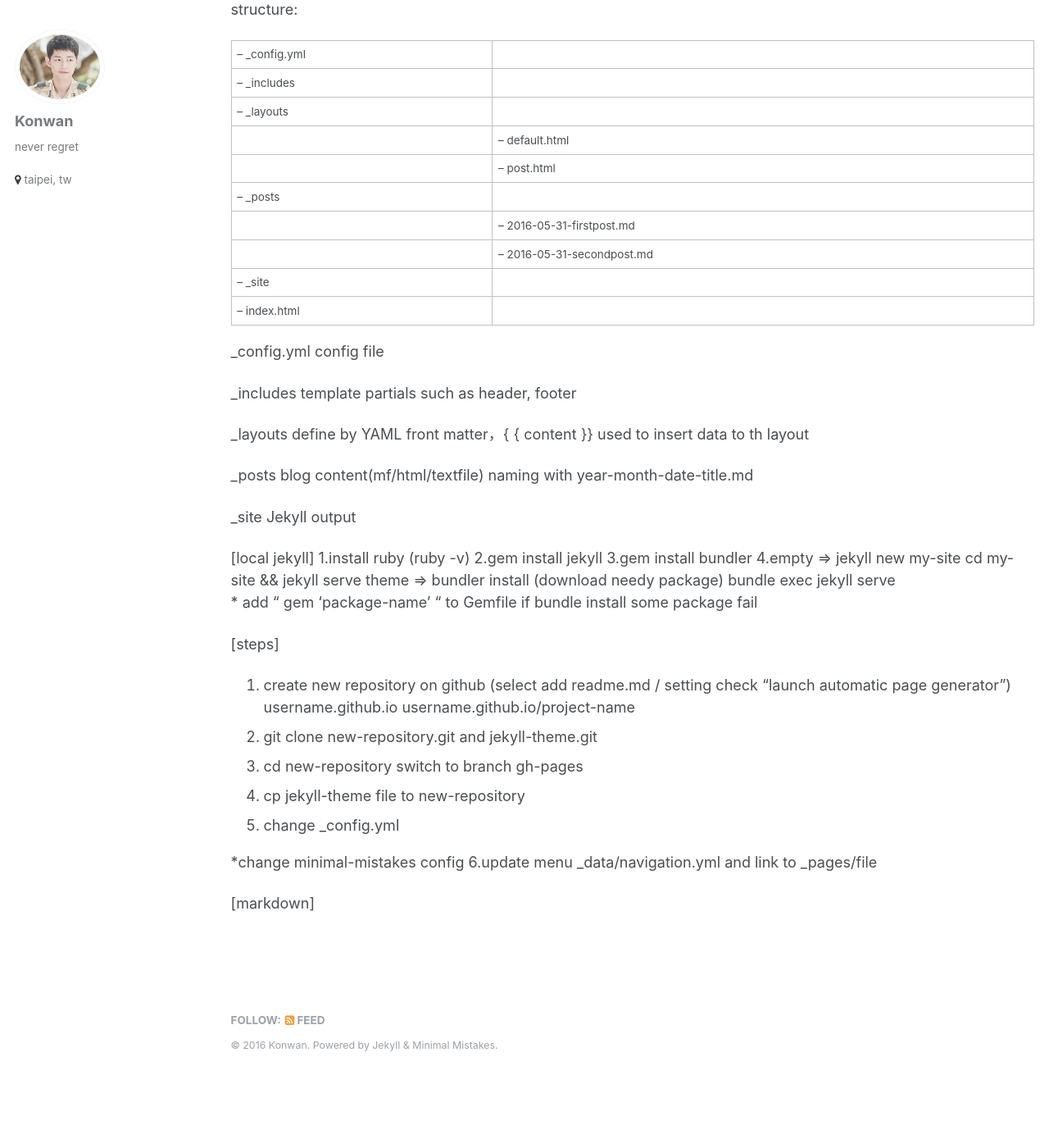
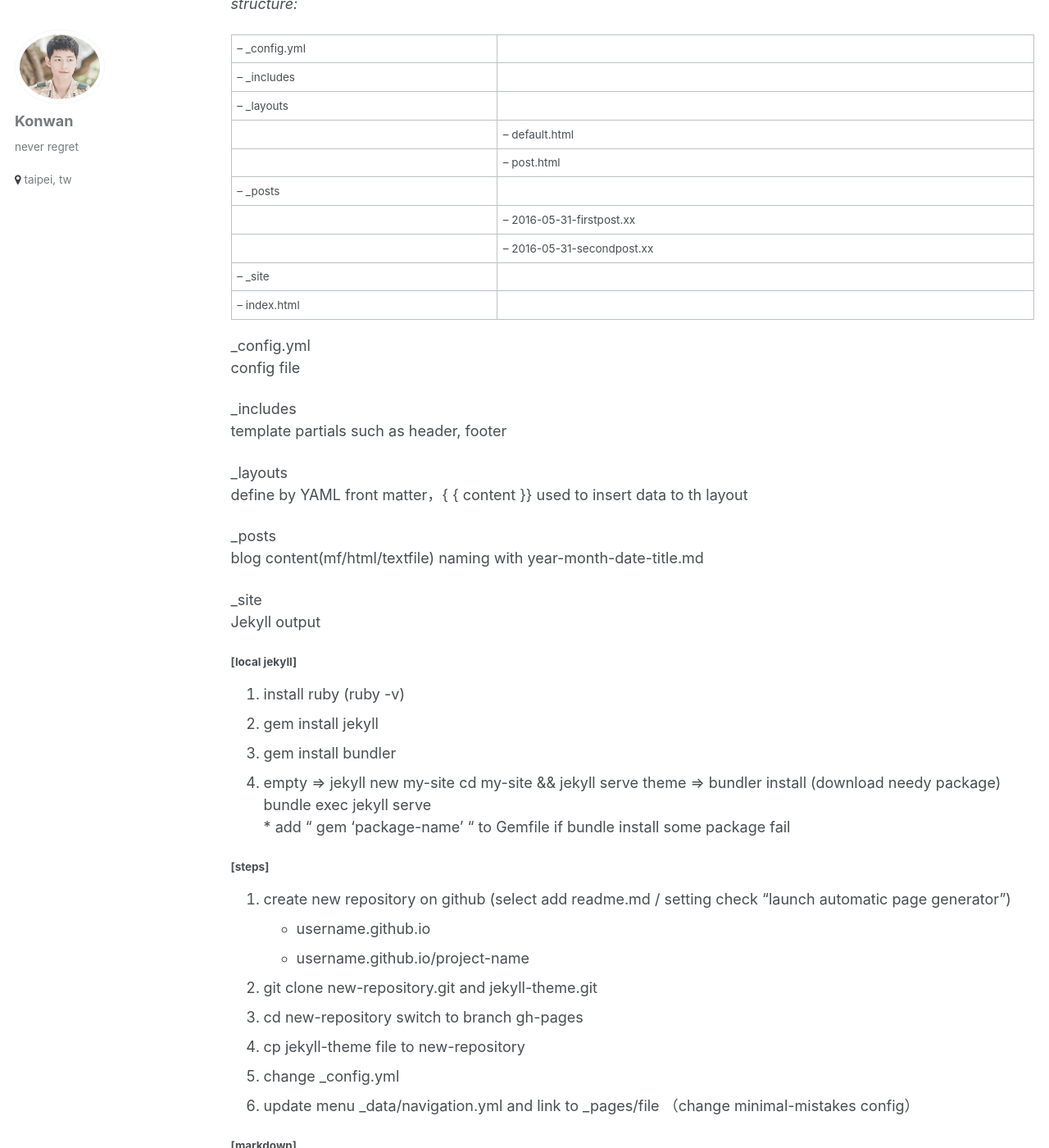
Before and after one commit to konwan/hi, a Jekyll site: the page built from _posts/2016-05-31-ghpages-jekyll-blog.md, in a window 1280 px wide and 1400 px high, scrolled down 452 px. Shown: the whole window at 82% size. Built offline with Jekyll 4.4.1, drawn with Linux system fonts in a browser that asks for light colours; before the commit the page ends 1790 px from its top, so only the background shows below that; some of the changed lines change nothing that is shown; some of the changed text lies outside the part shown.

Commit message:
Update 2016-05-31-ghpages-jekyll-blog.md

````diff
--- a/_posts/2016-05-31-ghpages-jekyll-blog.md
+++ b/_posts/2016-05-31-ghpages-jekyll-blog.md
@@ -10,24 +10,24 @@
   - git
 ---
 
-[introduction]
 
+##### **[introduction]**
 1. GitHub Pages =>
 a public web pages and freely hosted on GitHub’s github.io domain or on a custom domain name of your choice. GitHub Pages are powered by Jekyll behind the scenes, so in addition to supporting regular HTML content, they’re also a great way to host your Jekyll-powered website for free.
 
 2. Jekyll =>
 a simple, blog-aware, static site generator. It takes a template directory containing raw text files in various formats, runs it through a converter (like Markdown) and our Liquid renderer, and spits out a complete, ready-to-publish static website suitable for serving with your favorite web server.
 
-structure:
+*structure:*
 
 |-- _config.yml
 |-- _includes
 |-- _layouts
-|   |-- default.html
-|   |-- post.html
+&nbsp;&nbsp;&nbsp;&nbsp;&nbsp;&nbsp;&nbsp;&nbsp;   |-- default.html
+&nbsp;&nbsp;&nbsp;&nbsp;&nbsp;&nbsp;&nbsp;&nbsp;   |-- post.html
 |-- _posts
-|   |-- 2016-05-31-firstpost.md
-|   |-- 2016-05-31-secondpost.md
+&nbsp;&nbsp;&nbsp;&nbsp;&nbsp;&nbsp;&nbsp;&nbsp;   |-- 2016-05-31-firstpost.xx
+&nbsp;&nbsp;&nbsp;&nbsp;&nbsp;&nbsp;&nbsp;&nbsp;   |-- 2016-05-31-secondpost.xx
 |-- _site
 |-- index.html
 
@@ -46,32 +46,45 @@
 _site
 Jekyll output
 
-[local jekyll]
-1.install ruby  (ruby -v)
-2.gem install jekyll
-3.gem install bundler
-4.empty => jekyll new my-site
+##### **[local jekyll]**
+1. install ruby  (ruby -v)
+2. gem install jekyll
+3. gem install bundler
+4. empty => jekyll new my-site
            cd my-site && jekyll serve
-  theme => bundler install (download needy package)
+   theme => bundler install (download needy package)
            bundle exec jekyll serve
            * add " gem 'package-name' " to Gemfile if bundle install some package fail
 
-[steps]
+##### **[steps]**
 1. create new repository on github (select add readme.md / setting check "launch automatic page generator")
-   username.github.io
-   username.github.io/project-name
+   - username.github.io
+   - username.github.io/project-name
 2. git clone new-repository.git and jekyll-theme.git
 3. cd new-repository switch to branch gh-pages
 4. cp jekyll-theme file to new-repository
 5. change _config.yml
+6. update menu _data/navigation.yml and link to _pages/file  （change minimal-mistakes config）
 
-*change minimal-mistakes config
-6.update menu _data/navigation.yml and link to _pages/file
+##### **[markdown]**
+online markdown edit [Md Edit]
 
-[markdown]
+* empty line : 2 tabs
+* title      : 1~6 #
+* list       : * / -
+* indent     : >
+* split line       : \- - -
+* bold       : **
+* link       : "[" words "]" (link)
+* photo      : !"[" alt text "]"(link)
+* change color : \`
+* color line   : \```
+* use html     : \``` html / sh
+
 
 [GitHub Pages]:     https://pages.github.com/
 [Jekyll]:           https://jekyllrb.com/
 [Jekyll Sites]:     https://github.com/mojombo/jekyll/wiki/Sites
 [Jekyll Bootstrap]: http://jekyllbootstrap.com/
 [Md Edit]:          http://dillinger.io/
+[MadeMistakes]:     https://mademistakes.com/work/
````
